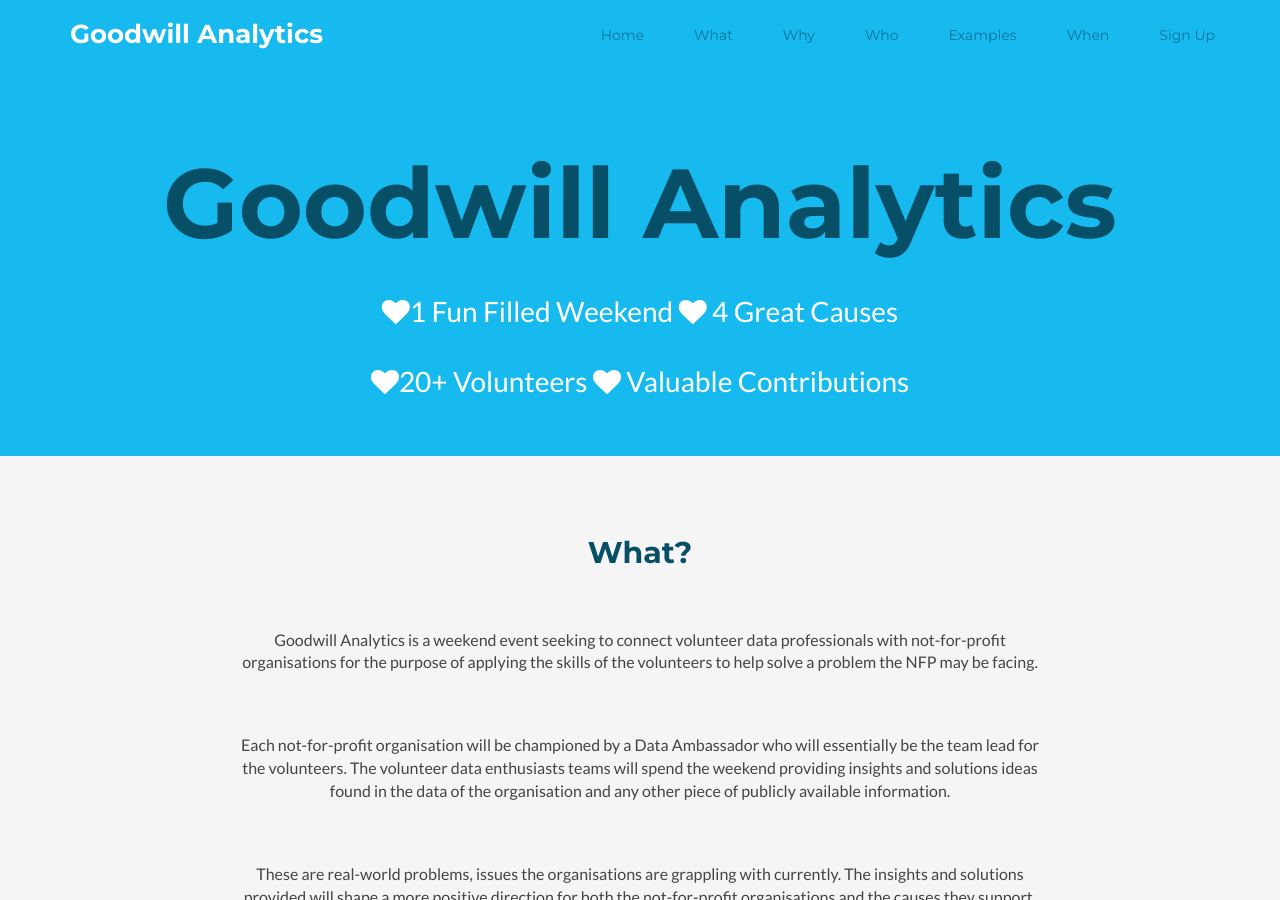
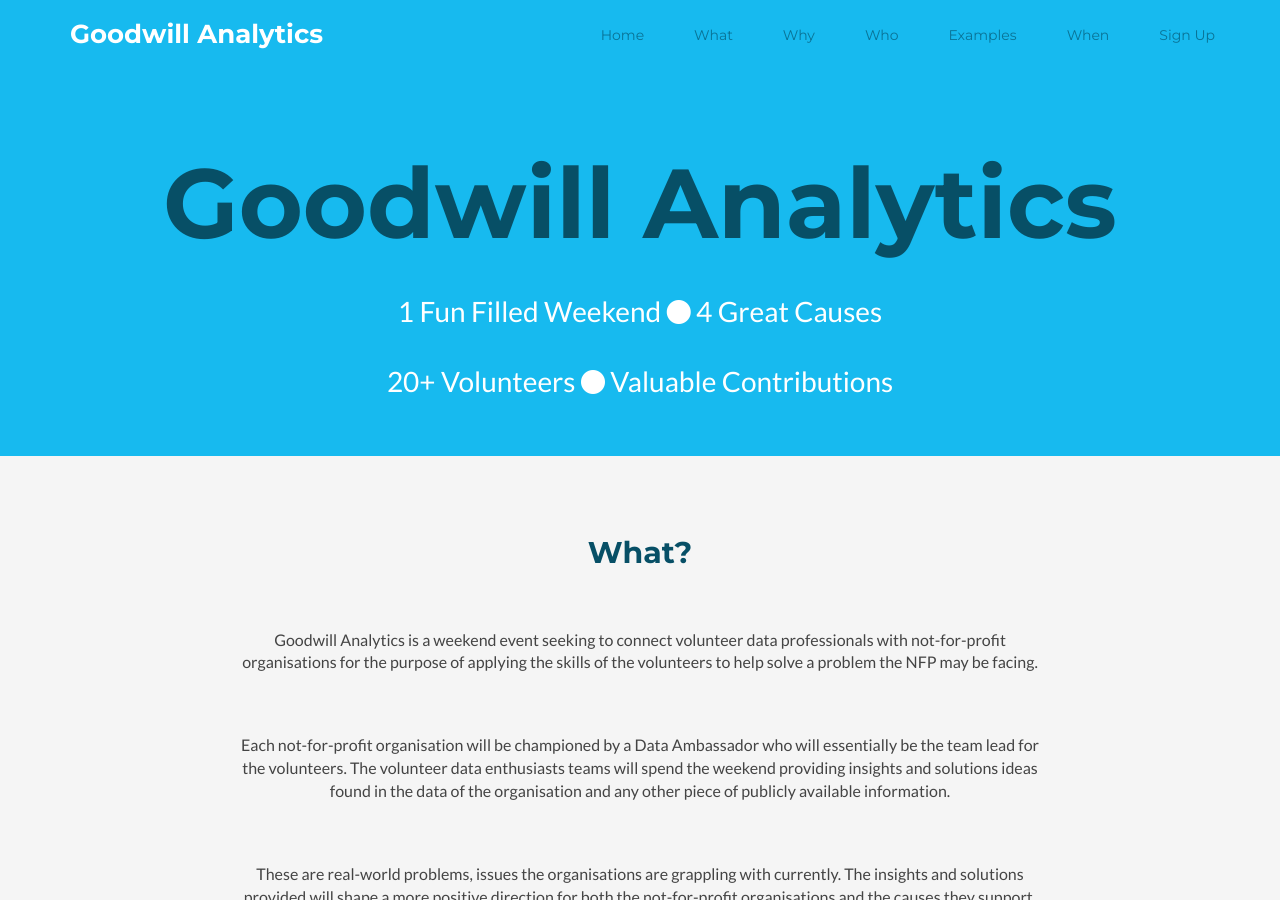
Before and after one commit to goodwillanalytics/goodwillanalytics.github.io, a Jekyll site: the page built from index.html, in a window 1280 px wide and 900 px high. Built offline with Jekyll 4.4.1, drawn with Linux system fonts in a browser that asks for light colours.

Commit message:
changes from review

```diff
--- a/_includes/promo.html
+++ b/_includes/promo.html
@@ -3,7 +3,7 @@
         <div class="container">
             <h2 class="title text-center">Goodwill Analytics</h2>
 			<br/>
-			<p class="intro text-center"><i class="fa fa-heart"></i>1 Fun Filled Weekend <i class="fa fa-heart"></i> 4 Great Causes</p>
-            <p class="intro text-center"><i class="fa fa-heart"></i>20+ Volunteers <i class="fa fa-heart"></i> Valuable Contributions</p>
+			<p class="intro text-center">1 Fun Filled Weekend <i class="fa fa-circle"></i> 4 Great Causes</p>
+            <p class="intro text-center">20+ Volunteers <i class="fa fa-circle"></i> Valuable Contributions</p>
         </div><!--//container-->
     </section><!--//promo-->
```
